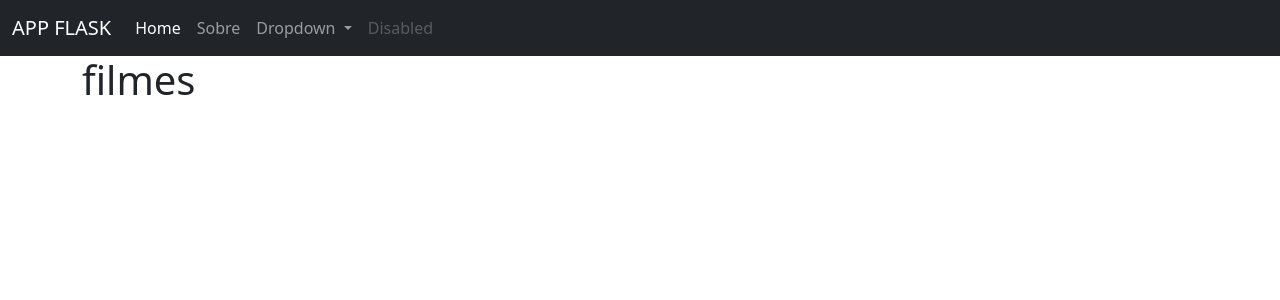
After one commit to ThiagoSantos1986/Projetos-filme, a Flask app: template templates/filmes.html in a window 1280 px wide. The commit adds this page. Shown: the top 300 px of the page. Run offline with Flask 3, Linux system fonts and the light colour scheme; the template is opened without the code that fills it, so the values that code supplies are empty.

Commit message:
add new template filmes and new route filmes

```diff
--- a/app.py
+++ b/app.py
@@ -1,10 +1,5 @@
 from flask import Flask, render_template, request
 import requests, json
-
-headers = {
-    "accept": "application/json",
-    "Authorization": "Bearer eyJhbGciOiJIUzI1NiJ9.eyJhdWQiOiI0Y2JlNTdlOTY2MjBlODAyYWVhYTAwMGNlZTdmZTAwZSIsInN1YiI6IjY2NGM0MzljYzk4ZTAxZDNjZDU0YWI5ZiIsInNjb3BlcyI6WyJhcGlfcmVhZCJdLCJ2ZXJzaW9uIjoxfQ.UMcaacBy8xiR1EdAsuN0IznBpwxSmBSl9FauEPy1ipI"
-}
 
 app = Flask(__name__, template_folder="templates")
 frutas = []
@@ -33,12 +28,17 @@ def sobre():
 def filmes():
     url = "https://api.themoviedb.org/3/discover/movie?sort_by=popularity.desc&api_key=4cbe57e96620e802aeaa000cee7fe00e"
 
+    # url = "https://api.themoviedb.org/3/movie/upcoming"
+    # headers = {
+    #     "accept": "application/json",
+    #     "Authorization": "Bearer eyJhbGciOiJIUzI1NiJ9.eyJhdWQiOiI0Y2JlNTdlOTY2MjBlODAyYWVhYTAwMGNlZTdmZTAwZSIsInN1YiI6IjY2NGM0MzljYzk4ZTAxZDNjZDU0YWI5ZiIsInNjb3BlcyI6WyJhcGlfcmVhZCJdLCJ2ZXJzaW9uIjoxfQ.UMcaacBy8xiR1EdAsuN0IznBpwxSmBSl9FauEPy1ipI"
+    # }
 
     response = requests.get(url)
 
     json_data = json.loads(response.text)
 
-    print(json_data['results'])
+    return  render_template("filmes.html",filmes=json_data['results'])
 
 
 
--- a/templates/base.html
+++ b/templates/base.html
@@ -33,7 +33,7 @@
                             Dropdown
                         </a>
                         <ul class="dropdown-menu" aria-labelledby="navbarDropdown">
-                            <li><a class="dropdown-item" href="#">Action</a></li>
+                            <li><a class="dropdown-item" href="{{url_for('filmes')}}">filmes</a></li>
                             <li><a class="dropdown-item" href="#">Another action</a></li>
                             <li>
                                 <hr class="dropdown-divider">
--- /dev/null
+++ b/templates/filmes.html
@@ -0,0 +1,8 @@
+{% extends 'base.html' %}
+
+{% block conteudo %}
+
+<h1>filmes</h1>
+
+
+{% endblock %}
--- a/templates/sobre.html
+++ b/templates/sobre.html
@@ -23,4 +23,4 @@
         <button type="submit" class="btn btn-primary">Adcionar</button>
     </form>
 
-{% endblock conteudo %}
+{% endblock %}
```
